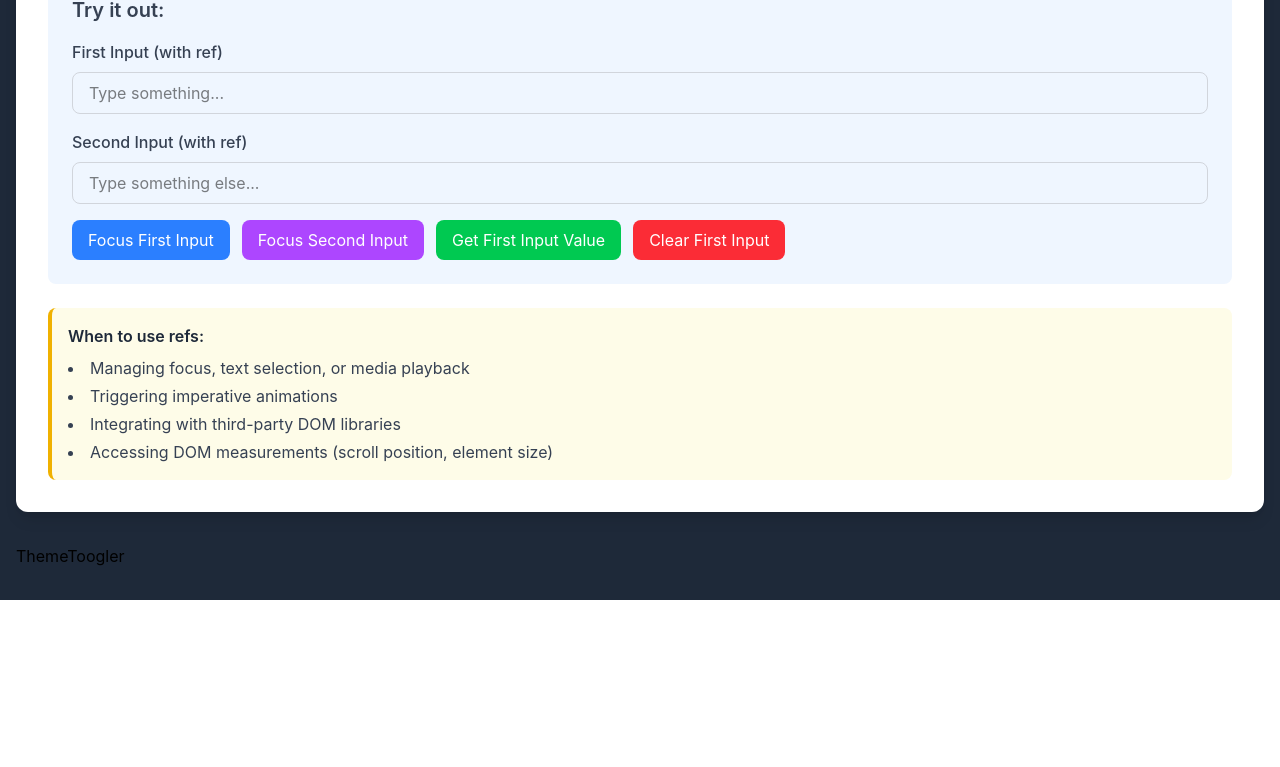
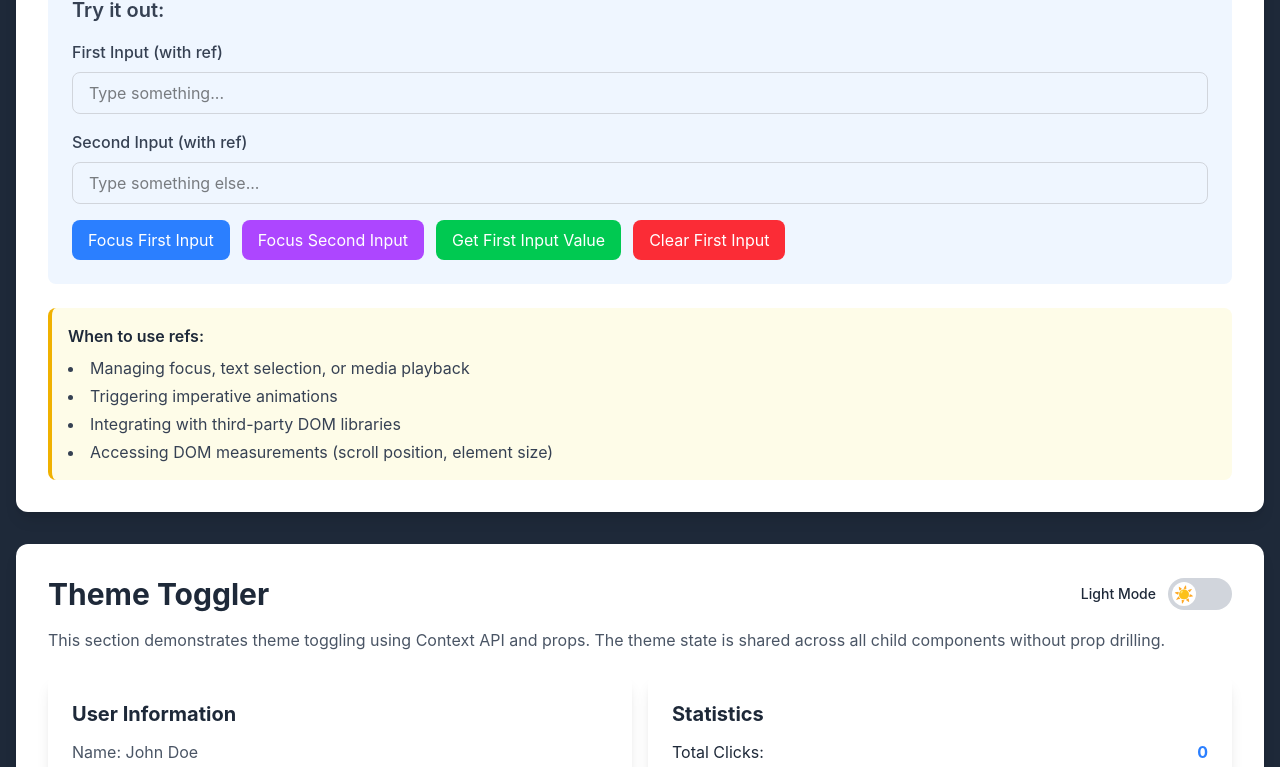
Before and after one commit to Shivamch0/React, a React (Vite) app in the folder Props/: page / in a window 1280 px wide. Shown: the part 1991-2758 px from the top of the page. Before the commit the page ends 2591 px from the top, so only its background shows below. Built offline with nearby package versions, Linux system fonts and the light colour scheme.

Commit message:
Theme Toggle completed

```diff
--- a/Props/src/App.jsx
+++ b/Props/src/App.jsx
@@ -2,7 +2,7 @@ import BasicProps from "./components/BasicProps";
 import ChildrenProps from "./components/ChildrenProps";
 import ComplexProps from "./components/ComplexProps";
 import RefProps from "./components/RefProps";
-import ThemeToogler from "./components/ThemeToogler";
+import ThemeToogler, { ThemeProvider , useTheme } from "./components/ThemeToogler";
 
 function Navigation() {
   const isDark = true;
@@ -15,34 +15,44 @@ function Navigation() {
     { id: "theme", label: "Theme Props" },
   ];
 
-  return <nav className={` sticky top-0 z-50 shadow-md  ${
-          isDark ? "text-white" : "text-gray-800"
-        }`}>
+  return (
+    <nav
+      className={` sticky top-0 z-50 shadow-md  ${
+        isDark ? "text-white" : "text-gray-800"
+      }`}
+    >
       <div className="container mx-auto px-4 py-4">
         <div className="flex justify-center gap-2 flex-wrap ">
           {sections.map((section) => (
-            <button key={section.id} className={`px-4 py-2  rounded-lg font-medium bg-blue-600 text-white cursor-pointer hover:bg-sky-700 `}>
-              <span >{section.label}</span>
+            <button
+              key={section.id}
+              className={`px-4 py-2  rounded-lg font-medium bg-blue-600 text-white cursor-pointer hover:bg-sky-700 `}
+            >
+              <span>{section.label}</span>
             </button>
           ))}
         </div>
       </div>
-  </nav>;
+    </nav>
+  );
 }
 
 function AppContent() {
-   const isDark = true;
+  // const isDark = true;
+  const { isDark } = useTheme()
   return (
     <div className={`min-h-screen bg-gray-800`}>
-      <Navigation/>
+      <Navigation />
       <div className="container mx-auto px-4 py-8">
-        <header className={`text-center mb-12 transition-colors ${
-          isDark ? "text-white" : "text-gray-800"
-        }`}>
+        <header
+          className={`text-center mb-12 transition-colors ${
+            isDark ? "text-white" : "text-gray-800"
+          }`}
+        >
           <h1 className="text-5xl font-bold mb-4">React Props</h1>
-          <p className={`text-xl ${
-            isDark ? "text-white" : "text-gray-800"
-          }`}>A comprehensive guide to understanding props in React</p>
+          <p className={`text-xl ${isDark ? "text-white" : "text-gray-800"}`}>
+            A comprehensive guide to understanding props in React
+          </p>
         </header>
         <div className="space-y-8">
           <div id="basic" className="scroll-mt-20">
@@ -54,7 +64,7 @@ function AppContent() {
           <div id="complex" className="scroll-mt-20">
             <ComplexProps />
           </div>
-           <div id="ref" className="scroll-mt-20">
+          <div id="ref" className="scroll-mt-20">
             <RefProps />
           </div>
           <div id="themeToggler" className="scroll-mt-20">
@@ -66,8 +76,13 @@ function AppContent() {
   );
 }
 
+//Use of Provider
 function App() {
-  return <AppContent />;
+  return (
+    <ThemeProvider>
+      <AppContent />
+    </ThemeProvider>
+  );
 }
 
 export default App;
--- a/Props/src/components/ThemeToogler.jsx
+++ b/Props/src/components/ThemeToogler.jsx
@@ -1,9 +1,222 @@
-import React from 'react'
+import { createContext, useContext, useState } from "react";
 
-function ThemeToogler() {
+// Create Theme Context
+const ThemeContext = createContext();
+
+// Theme Provider Component
+export function ThemeProvider({ children }) {
+  const [theme, setTheme] = useState("light");
+
+  const toggleTheme = () => {
+    setTheme((prevTheme) => (prevTheme === "light" ? "dark" : "light"));
+  };
+
+  const value = {
+    theme,
+    toggleTheme,
+    isDark: theme === "dark",
+  };
+
   return (
-    <div>ThemeToogler</div>
-  )
+    <ThemeContext.Provider value={value}>{children}</ThemeContext.Provider>
+  );
 }
 
-export default ThemeToogler
+// Custom hook to use theme
+export function useTheme() {
+  const context = useContext(ThemeContext);
+  if (!context) {
+    throw new Error("useTheme must be used within a ThemeProvider");
+  }
+  return context;
+}
+
+// Theme Toggle Button Component
+function ThemeToggleButton() {
+  const { theme, toggleTheme, isDark } = useTheme();
+
+  return (
+    <button
+      onClick={toggleTheme}
+      className={`
+        relative w-16 h-8 rounded-full transition-colors duration-300
+        ${isDark ? "bg-blue-600" : "bg-gray-300"}
+      `}
+    >
+      <div
+        className={`
+          absolute top-1 left-1 w-6 h-6 rounded-full bg-white
+          transition-transform duration-300 flex items-center justify-center
+          ${isDark ? "transform translate-x-8" : ""}
+        `}
+      >
+        {isDark ? "🌙" : "☀️"}
+      </div>
+    </button>
+  );
+}
+
+// Themed Card Component
+function ThemedCard({ title, children }) {
+  const { isDark } = useTheme();
+
+  return (
+    <div
+      className={`
+        p-6 rounded-lg shadow-lg transition-colors duration-300
+        ${isDark ? "bg-gray-800 text-white" : "bg-white text-gray-800"}
+      `}
+    >
+      <h3 className="text-xl font-bold mb-3">{title}</h3>
+      <div>{children}</div>
+    </div>
+  );
+}
+
+// Themed Button Component
+function ThemedButton({ children, variant = "primary", onClick }) {
+  const { isDark } = useTheme();
+
+  const getButtonClasses = () => {
+    if (variant === "primary") {
+      return isDark
+        ? "bg-blue-600 hover:bg-blue-700 text-white"
+        : "bg-orange-500 hover:bg-blue-600 text-white";
+    }
+    if (variant === "secondary") {
+      return isDark
+        ? "bg-gray-700 hover:bg-gray-600 text-white"
+        : "bg-gray-200 hover:bg-gray-300 text-gray-800";
+    }
+  };
+
+  return (
+    <button
+      onClick={onClick}
+      className={`px-4 py-2 rounded-lg font-medium transition-colors ${getButtonClasses()}`}
+    >
+      {children}
+    </button>
+  );
+}
+
+// Main Theme Demo Component
+export default function ThemeToggler() {
+  const { isDark } = useTheme();
+  const [clickCount, setClickCount] = useState(0);
+
+  return (
+    <section
+      className={`
+        p-8 rounded-xl shadow-lg transition-colors duration-300
+        ${isDark ? "bg-gray-900 text-white" : "bg-white text-gray-800"}
+      `}
+    >
+      <div className="flex items-center justify-between mb-4">
+        <h2 className="text-3xl font-bold">Theme Toggler</h2>
+        <div className="flex items-center gap-3">
+          <span className="text-sm font-medium">
+            {isDark ? "Dark Mode" : "Light Mode"}
+          </span>
+          <ThemeToggleButton />
+        </div>
+      </div>
+
+      <p className={`mb-6 ${isDark ? "text-gray-300" : "text-gray-600"}`}>
+        This section demonstrates theme toggling using Context API and props.
+        The theme state is shared across all child components without prop
+        drilling.
+      </p>
+
+      <div className="space-y-6">
+        <div className="grid grid-cols-1 md:grid-cols-2 gap-4">
+          <ThemedCard title="User Information">
+            <p className={isDark ? "text-gray-300" : "text-gray-600"}>
+              Name: John Doe
+              <br />
+              Email: john@example.com
+              <br />
+              Role: Developer
+            </p>
+            <div className="mt-4 flex gap-2">
+              <ThemedButton
+                variant="primary"
+                onClick={() => setClickCount(clickCount + 1)}
+              >
+                Edit Profile
+              </ThemedButton>
+              <ThemedButton
+                variant="secondary"
+                onClick={() => setClickCount(clickCount + 1)}
+              >
+                Settings
+              </ThemedButton>
+            </div>
+          </ThemedCard>
+
+          <ThemedCard title="Statistics">
+            <div className="space-y-2">
+              <div className="flex justify-between">
+                <span>Total Clicks:</span>
+                <span className="font-bold text-blue-500">{clickCount}</span>
+              </div>
+              <div className="flex justify-between">
+                <span>Theme:</span>
+                <span className="font-bold">{isDark ? "Dark" : "Light"}</span>
+              </div>
+              <div className="flex justify-between">
+                <span>Status:</span>
+                <span className="font-bold text-green-500">Active</span>
+              </div>
+            </div>
+          </ThemedCard>
+        </div>
+
+        <ThemedCard title="Interactive Demo">
+          <p className={`mb-4 ${isDark ? "text-gray-300" : "text-gray-600"}`}>
+            Try clicking the buttons below to see how they adapt to the current
+            theme:
+          </p>
+          <div className="flex flex-wrap gap-3">
+            <ThemedButton
+              variant="primary"
+              onClick={() => setClickCount(clickCount + 1)}
+            >
+              Primary Action
+            </ThemedButton>
+            <ThemedButton
+              variant="secondary"
+              onClick={() => setClickCount(clickCount + 1)}
+            >
+              Secondary Action
+            </ThemedButton>
+            <ThemedButton variant="primary" onClick={() => setClickCount(0)}>
+              Reset Counter
+            </ThemedButton>
+          </div>
+        </ThemedCard>
+
+        <div
+          className={`
+            p-4 rounded-lg border-l-4 transition-colors
+            ${
+              isDark
+                ? "bg-blue-900 border-blue-500 text-blue-100"
+                : "bg-blue-50 border-blue-500 text-blue-800"
+            }
+          `}
+        >
+          <h4 className="font-semibold mb-2">Why Context + Props?</h4>
+          <ul className="list-disc list-inside space-y-1 text-sm">
+            <li>Avoids "prop drilling" through multiple component layers</li>
+            <li>Makes theme accessible to any component in the tree</li>
+            <li>Components can still receive other props normally</li>
+            <li>
+              Combines global state (context) with local configuration (props)
+            </li>
+          </ul>
+        </div>
+      </div>
+    </section>
+  );
+}
```
